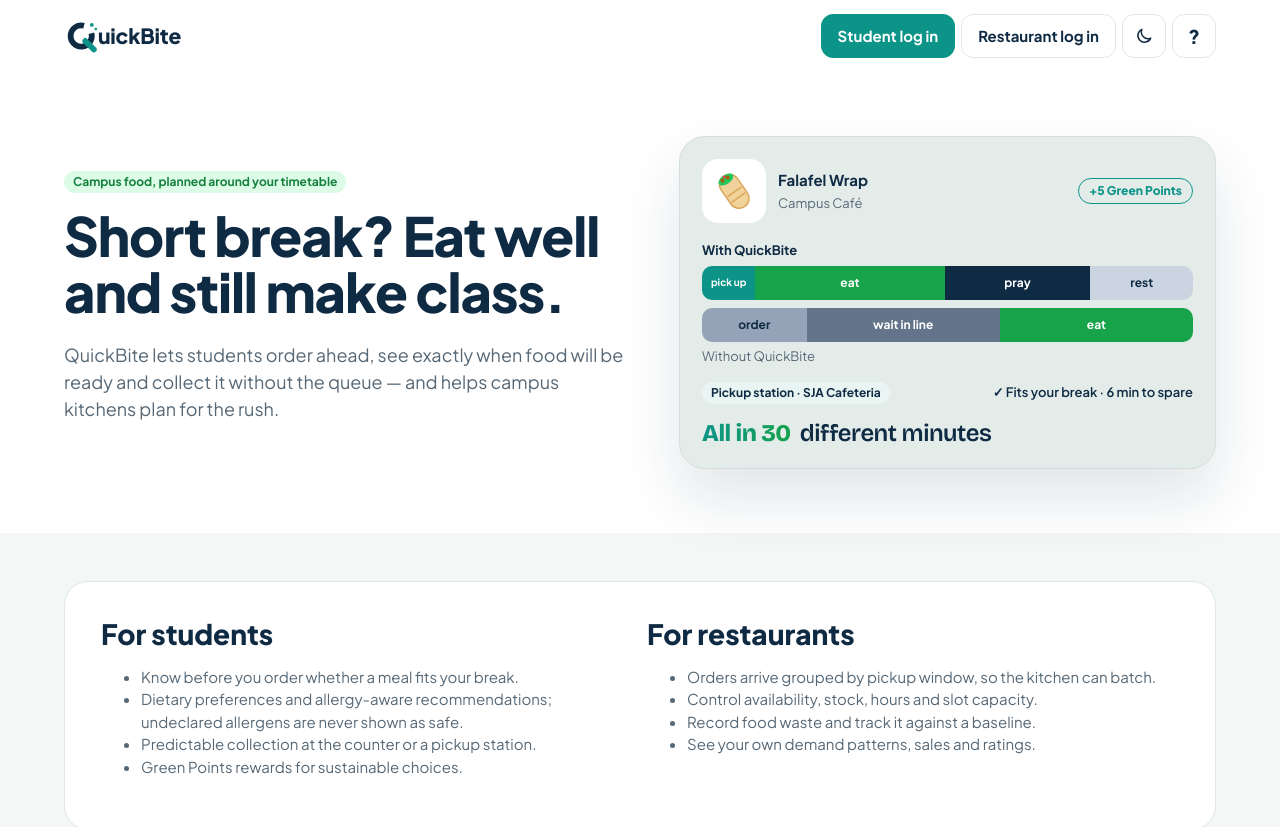
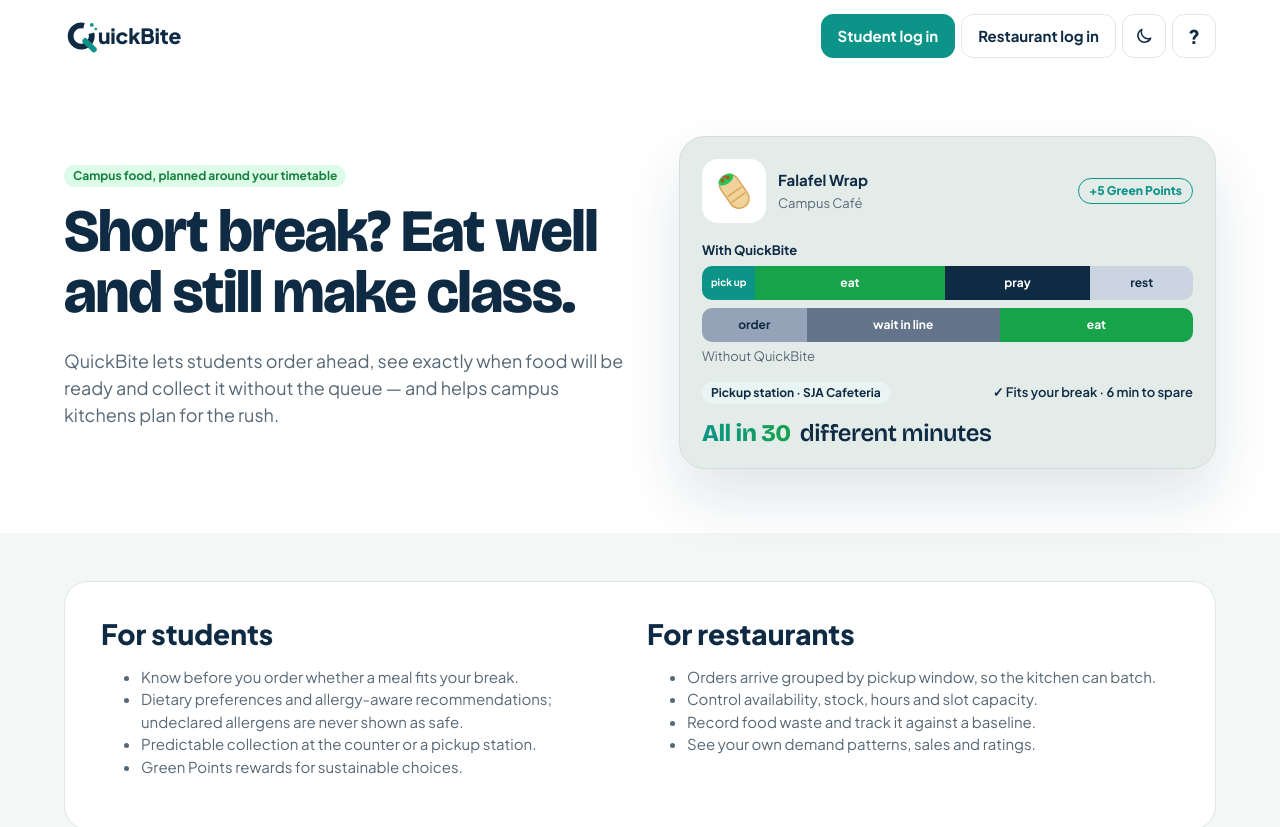
Before and after one commit to amanuelsahilu/QuickBite, a plain HTML site: page index.html in a window 1280 px wide. Shown: the top 827 px of the page. Drawn offline with nearby package versions, Linux system fonts and the light colour scheme.

Commit message:
Landing: hero headline in Bricolage Grotesque

```diff
--- a/assets/styles.css
+++ b/assets/styles.css
@@ -485,3 +485,4 @@ details>summary{cursor:pointer;font-weight:700;padding:6px 0;min-height:36px}
 .restaurant .side .role b{color:var(--ink)}
 .rav{flex:none;display:grid;place-items:center;width:34px;height:34px;border-radius:50%;background:linear-gradient(135deg,#fb923c,#ea580c);color:#fff;font-weight:800}
 .side .role>div{min-width:0}
+.lhero h1{font-family:'Bricolage Grotesque','Plus Jakarta Sans',sans-serif;font-weight:800;font-size:clamp(38px,5.4vw,60px);line-height:1.02;letter-spacing:-.02em;font-variation-settings:'opsz' 96}
```
